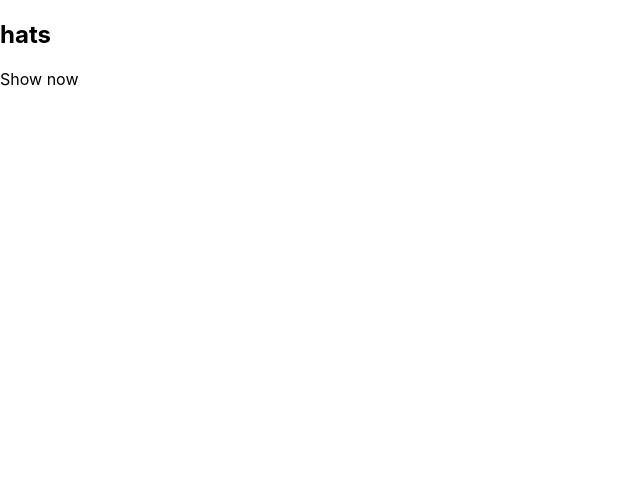
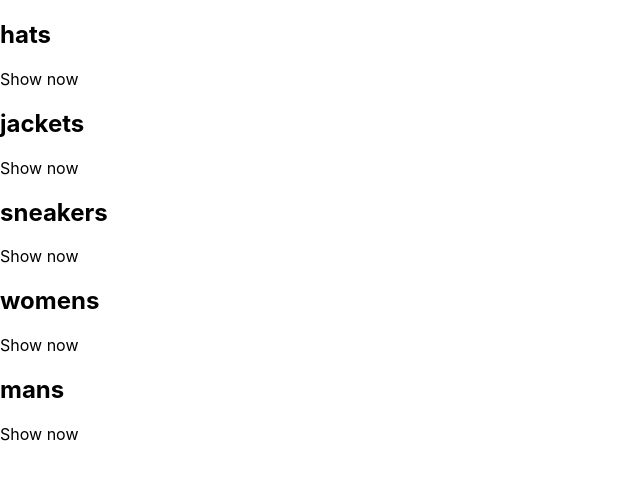
Before and after one commit to bushminkinmv/crown-clothing, a React (Create React App) app: page / in a window 1280 px wide. Shown: the top 480 px of the page, without its empty margins (0-640 px from the left). Built offline with nearby package versions, Linux system fonts and the light colour scheme.

Commit message:
setted up categories

```diff
--- a/src/App.js
+++ b/src/App.js
@@ -2,7 +2,23 @@ const categories = [
   {
     id: 1,
     title: 'hats',
-  }
+  },
+  {
+    id: 2,
+    title: 'jackets',
+  },
+  {
+    id: 3,
+    title: 'sneakers',
+  },
+  {
+    id: 4,
+    title: 'womens',
+  },
+  {
+    id: 5,
+    title: 'mans',
+  },
 ];
 
 const App = () => {
@@ -10,7 +26,7 @@ const App = () => {
     <div className="categories-container">
     {categories.map(({ title }) => (
       <div className="category-container">
-        {/* <img /> */}
+        <div className="background-image" />
         <div className="category-body">
           <h2>{ title }</h2>
           <p>Show now</p>
```
